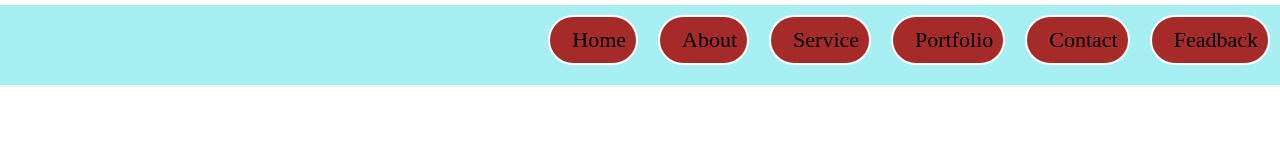
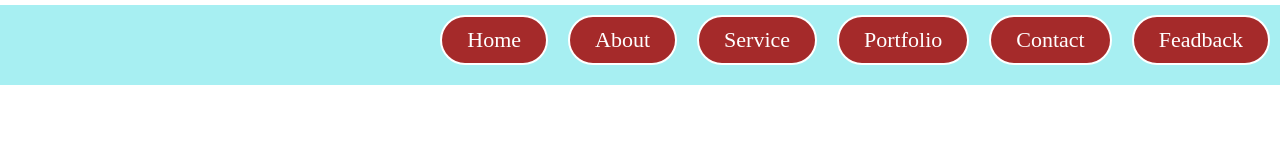
Before and after one commit to mdmrmmunna3/practic-github, a plain HTML site: page index.html in a window 1280 px wide. Drawn offline with Linux system fonts and the light colour scheme.

Commit message:
style added

```diff
--- a/index.html
+++ b/index.html
@@ -11,12 +11,12 @@
     <section id="container">
         <div class="main-div">
             <ul>
-                <li><a href="#"></a>Home</li>
-                <li><a href="#"></a>About</li>
-                <li><a href="#"></a>Service</li>
-                <li><a href="#"></a>Portfolio</li>
-                <li><a href="#"></a>Contact</li>
-                <li><a href="#"></a>Feadback</li>
+                <li><a href="#">Home</a></li>
+                <li><a href="#">About</a></li>
+                <li><a href="#">Service</a></li>
+                <li><a href="#">Portfolio</a></li>
+                <li><a href="#">Contact</a></li>
+                <li><a href="#">Feadback</a></li>
             </ul>
         </div>
     </section>
--- a/style.css
+++ b/style.css
@@ -9,8 +9,9 @@
 }
 
 .main-div {
+    position: relative;
     margin: 5px 0;
-    max-width: auto;
+    max-width: 100%;
 }
 
 .main-div ul {
@@ -32,5 +33,7 @@
 }
 
 .main-div ul li a {
-    padding: 6px;
+    padding: 15px;
+    color: white;
+    text-decoration: none;
 }
```
